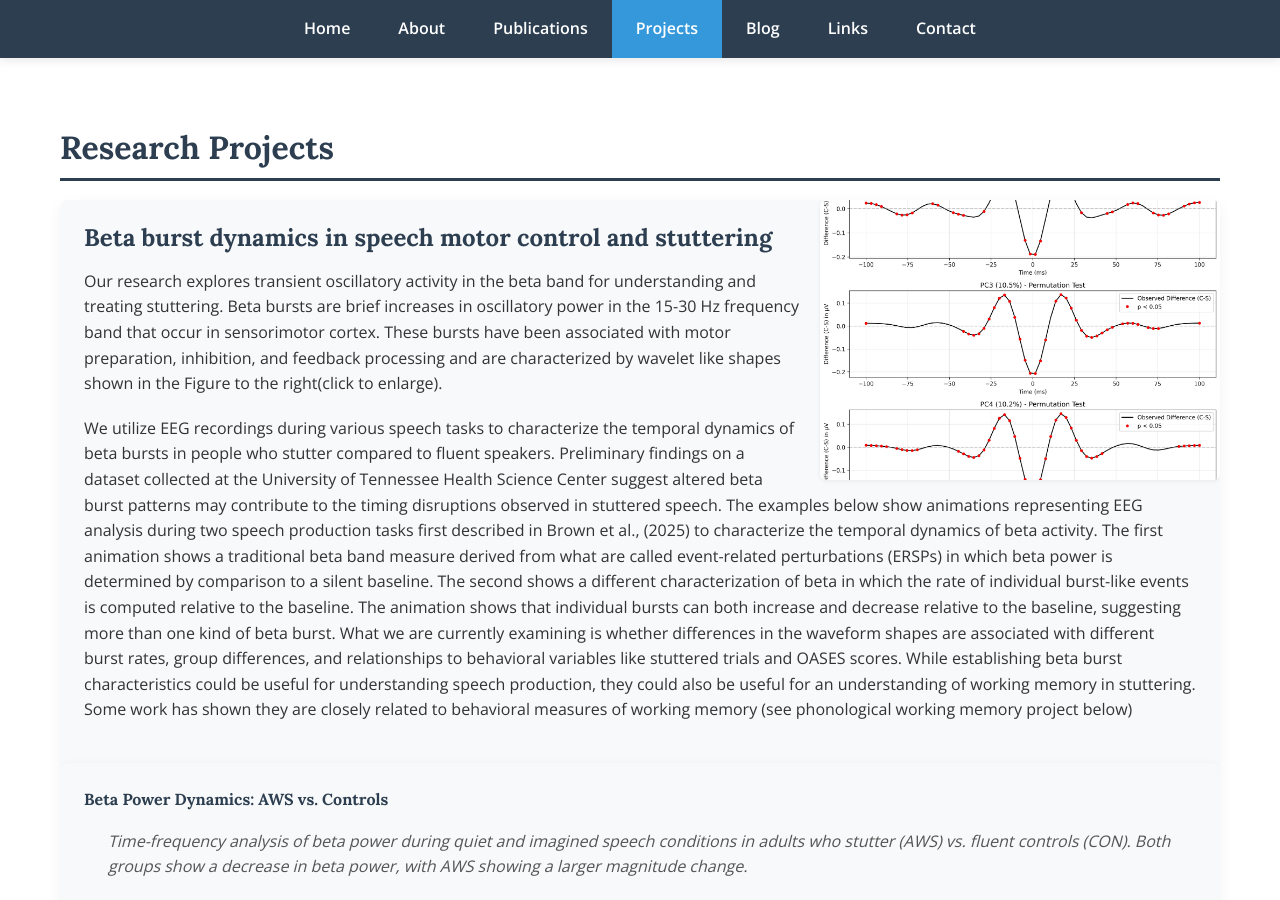
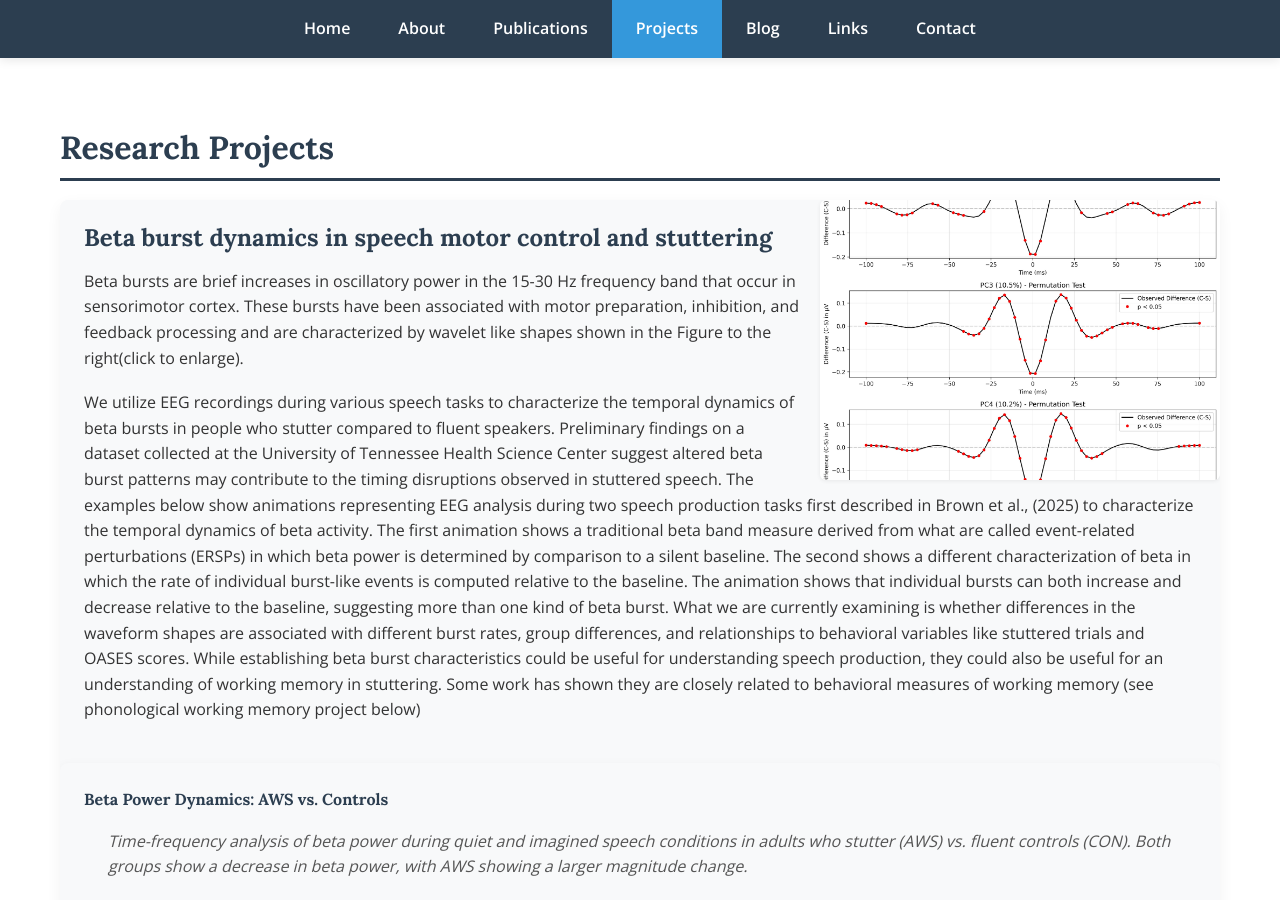
Before and after one commit to albowers/enl_website, a Jekyll site: the page projects.html, which Jekyll copies as it is, in a window 1280 px wide and 900 px high. Built offline with Jekyll 4.4.1, drawn with Linux system fonts in a browser that asks for light colours.

Commit message:
Update projects.html

```diff
--- a/projects.html
+++ b/projects.html
@@ -133,7 +133,6 @@
           <img src="burst_waveform.jpg" alt="Beta Burst Dynamics Project" class="project-img-right" onclick="openModal(this)" data-fullsrc="burst_waveform.jpg" style="float:right;width:400px;height:280px;max-width:76vw;max-height:280px;margin:0 0 0.7rem 1.1rem;border-radius:6px;box-shadow:0 1px 4px rgba(0,0,0,0.07);object-fit:cover;background:none;cursor:pointer;transition:box-shadow 0.2s;display:block;padding:0;">
           <h3>Beta burst dynamics in speech motor control and stuttering</h3>
           <p>
-            Our research explores transient oscillatory activity in the beta band for understanding and treating stuttering.
             Beta bursts are brief increases in oscillatory power in the 15-30 Hz frequency band that occur in sensorimotor
             cortex. These bursts have been associated with motor preparation, inhibition, and feedback processing and are characterized by wavelet like shapes shown in the Figure to the right(click to enlarge).
           </p>
```
